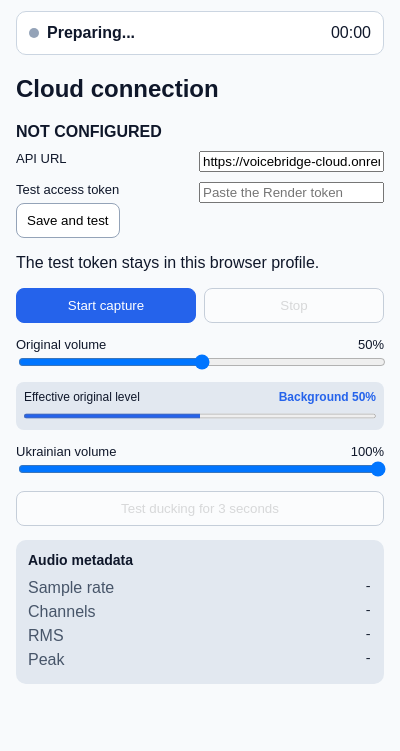
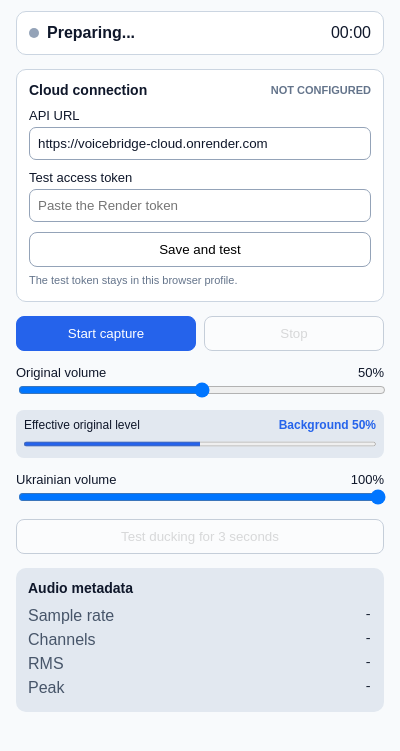
Before and after one commit to kolemasakar/VoiceBridge, a browser extension: page src/browser_extension/popup.html in a window 400 px wide. Shown: the part 67-818 px from the top of the page. Drawn offline with Linux system fonts and the light colour scheme.

Commit message:
Style Cloud API controls in extension popup

```diff
--- a/src/browser_extension/popup.css
+++ b/src/browser_extension/popup.css
@@ -5,7 +5,7 @@
 
 body {
   margin: 0;
-  min-width: 320px;
+  min-width: 360px;
   background: #f8fafc;
   color: #0f172a;
 }
@@ -26,6 +26,76 @@ header p {
 
 section {
   margin-top: 14px;
+}
+
+.cloud-card {
+  padding: 12px;
+  border: 1px solid #cbd5e1;
+  border-radius: 10px;
+  background: #ffffff;
+}
+
+.section-title {
+  display: flex;
+  align-items: center;
+  justify-content: space-between;
+  gap: 12px;
+}
+
+.section-title h2 {
+  margin: 0;
+  font-size: 14px;
+}
+
+#cloud-status {
+  color: #64748b;
+  font-size: 11px;
+}
+
+#cloud-status.ready,
+#cloud-status.active {
+  color: #15803d;
+}
+
+#cloud-status.checking,
+#cloud-status.starting,
+#cloud-status.stopping {
+  color: #b45309;
+}
+
+#cloud-status.error {
+  color: #b91c1c;
+}
+
+label.field {
+  display: block;
+}
+
+label.field span {
+  display: block;
+  margin-bottom: 4px;
+}
+
+label.field input {
+  box-sizing: border-box;
+  width: 100%;
+  padding: 8px;
+  border: 1px solid #94a3b8;
+  border-radius: 7px;
+  color: #0f172a;
+  background: #ffffff;
+}
+
+#save-cloud {
+  width: 100%;
+  margin-top: 10px;
+}
+
+#cloud-detail {
+  min-height: 15px;
+  margin: 7px 0 0;
+  color: #64748b;
+  font-size: 11px;
 }
 
 .status-card {
```
